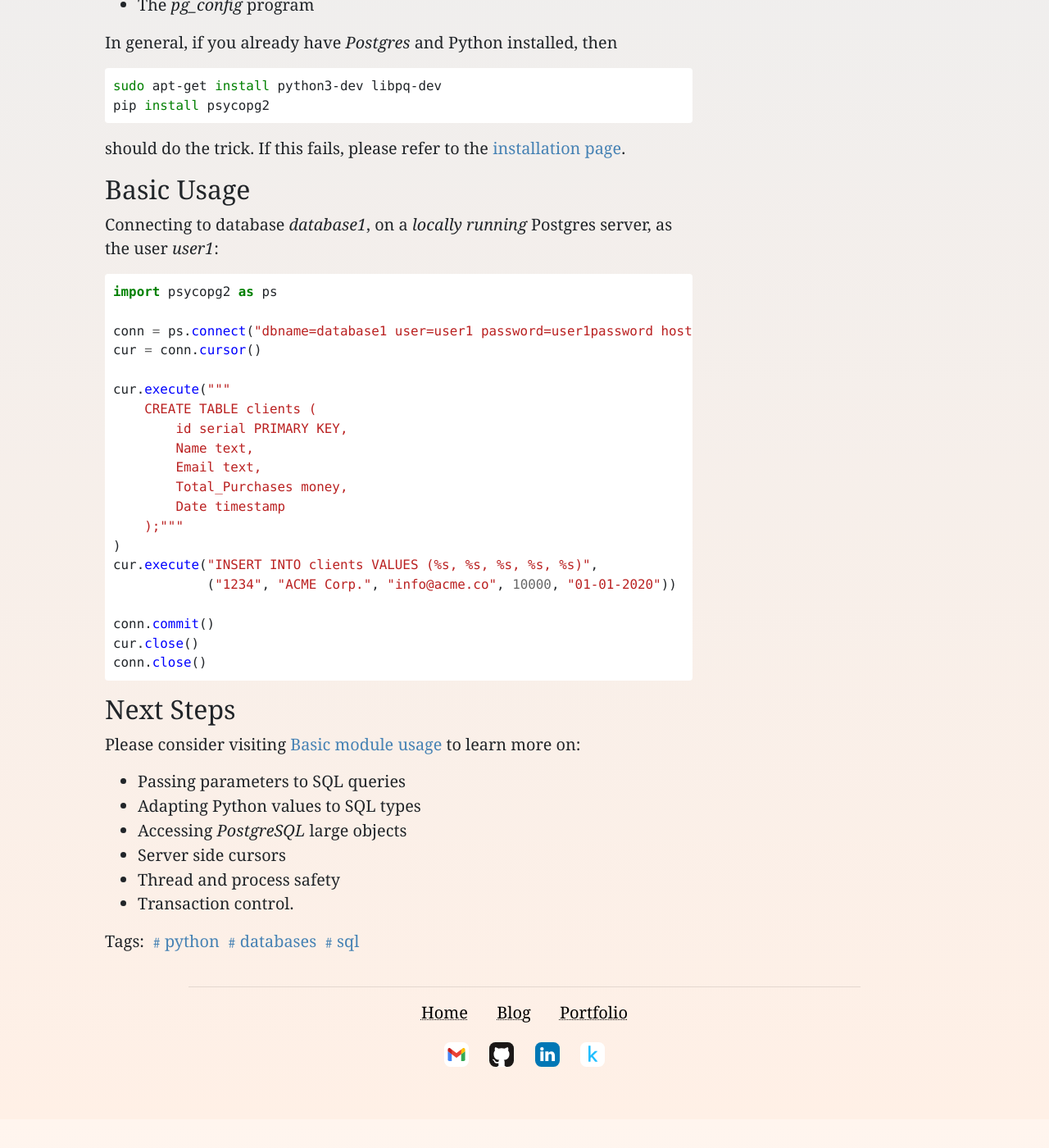
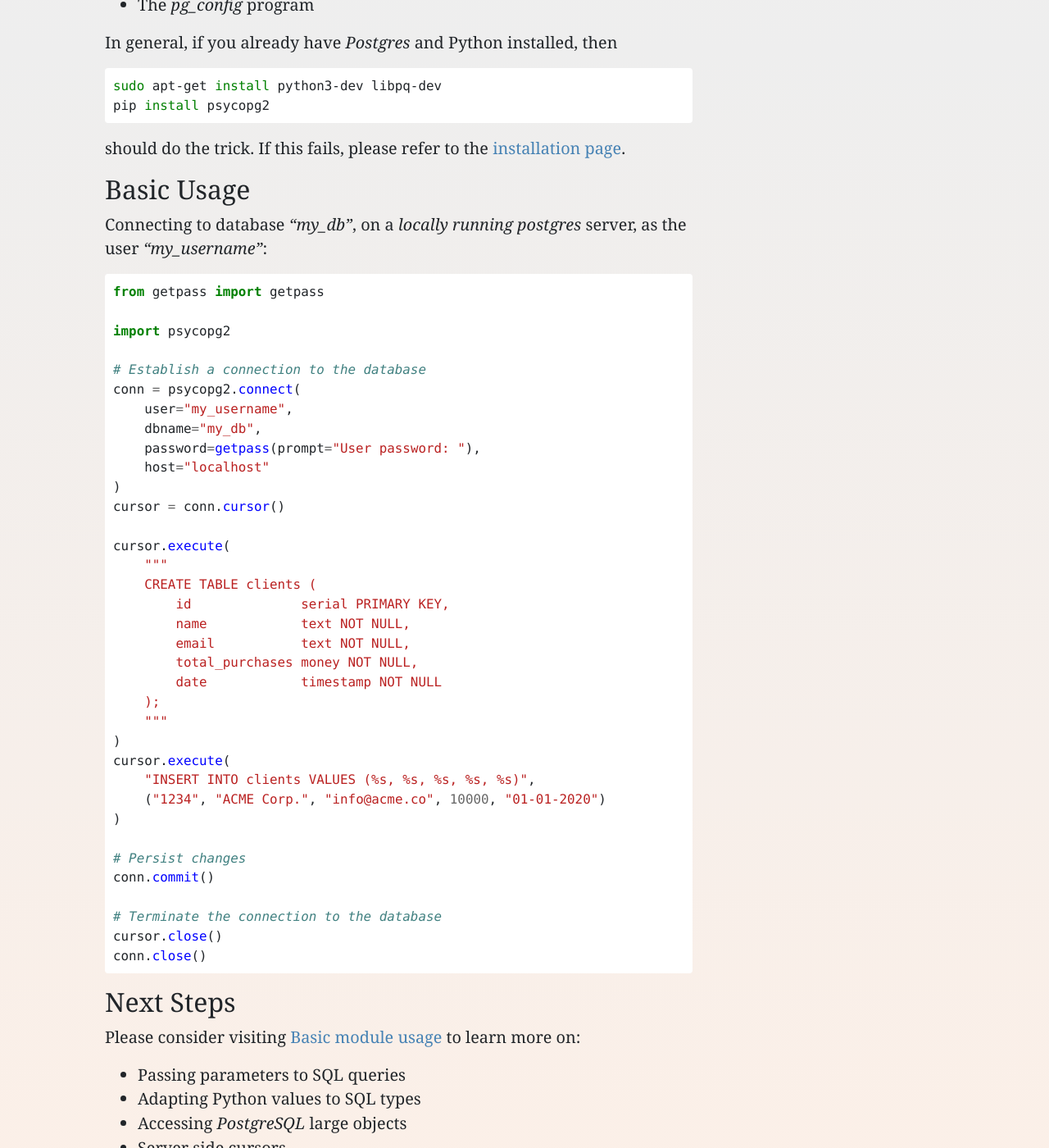
Before and after one commit to Tim-Abwao/tim-abwao.github.io, a Jekyll site: the page built from _posts/2019-10-02-How-To-Connect-To-PostgreSQL-Databases-From-Python.md, in a window 1280 px wide and 1400 px high, scrolled down 1679 px. Shown: the whole window at 82% size. Built offline with Jekyll 4.4.1, drawn with Linux system fonts in a browser that asks for light colours; before the commit the page ends 3044 px from its top, so only the background shows below that; some of the changed text lies outside the part shown.

Commit message:
Update psycopg2 article
Improve demo code and add SQLAlchemy tip.

````diff
--- a/_posts/2019-10-02-How-To-Connect-To-PostgreSQL-Databases-From-Python.md
+++ b/_posts/2019-10-02-How-To-Connect-To-PostgreSQL-Databases-From-Python.md
@@ -12,7 +12,7 @@ last_modified_at: 2020-09-04T17:58:00+03:00
 
 [Psycopg][5] is a *robust* Python adaptor for *PostgreSQL*. It enables you to create databases, run [SQL][6] queries, and accomplish pretty much every other task you'd wish to on *postgres* databases; from within Python programs.
 
-*Psycopg's* authors assert that it "_...was designed for heavily multi-threaded applications that create and destroy lots of cursors and make a large number of concurrent INSERTs or UPDATEs._" This is good news for any who have concerns about scalability.
+*Psycopg's* authors assert that it "*...was designed for heavily multi-threaded applications that create and destroy lots of cursors and make a large number of concurrent INSERTs or UPDATEs.*" This is good news for any who have concerns about scalability.
 
 Example use-cases:
 
@@ -45,28 +45,43 @@ should do the trick. If this fails, please refer to the [installation page][8].
 
 ## Basic Usage
 
-Connecting to database  _database1_, on a _locally running_ Postgres server, as the user _user1_:
+Connecting to database *"my_db"*, on a *locally running postgres*  server, as the user *"my_username"*:
 
 ```python
-import psycopg2 as ps
+from getpass import getpass
 
-conn = ps.connect("dbname=database1 user=user1 password=user1password host=localhost")
-cur = conn.cursor()
+import psycopg2
 
-cur.execute("""
+# Establish a connection to the database
+conn = psycopg2.connect(
+    user="my_username",
+    dbname="my_db",
+    password=getpass(prompt="User password: "),
+    host="localhost"
+)
+cursor = conn.cursor()
+
+cursor.execute(
+    """
     CREATE TABLE clients (
-        id serial PRIMARY KEY,
-        Name text,
-        Email text,
-        Total_Purchases money,
-        Date timestamp
-    );"""
+        id              serial PRIMARY KEY,
+        name            text NOT NULL,
+        email           text NOT NULL,
+        total_purchases money NOT NULL,
+        date            timestamp NOT NULL
+    );
+    """
 )
-cur.execute("INSERT INTO clients VALUES (%s, %s, %s, %s, %s)",
-            ("1234", "ACME Corp.", "info@acme.co", 10000, "01-01-2020"))
+cursor.execute(
+    "INSERT INTO clients VALUES (%s, %s, %s, %s, %s)",
+    ("1234", "ACME Corp.", "info@acme.co", 10000, "01-01-2020")
+)
 
+# Persist changes
 conn.commit()
-cur.close()
+
+# Terminate the connection to the database
+cursor.close()
 conn.close()
 ```
 
@@ -81,6 +96,8 @@ Please consider visiting [Basic module usage][9] to learn more on:
 - Thread and process safety
 - Transaction control.
 
+**Tip:** If you'd like to perform [Object–relational mapping][10], check out [SQLAlchemy][11].
+
 [1]: https://www.postgresql.org
 [2]: https://database.guide/what-is-an-ordbms
 [3]: https://unsplash.com/photos/9hSejnboeTY
````
Also changed, not shown: other parts of _posts/2019-10-02-How-To-Connect-To-PostgreSQL-Databases-From-Python.md (+3 -1 lines).
